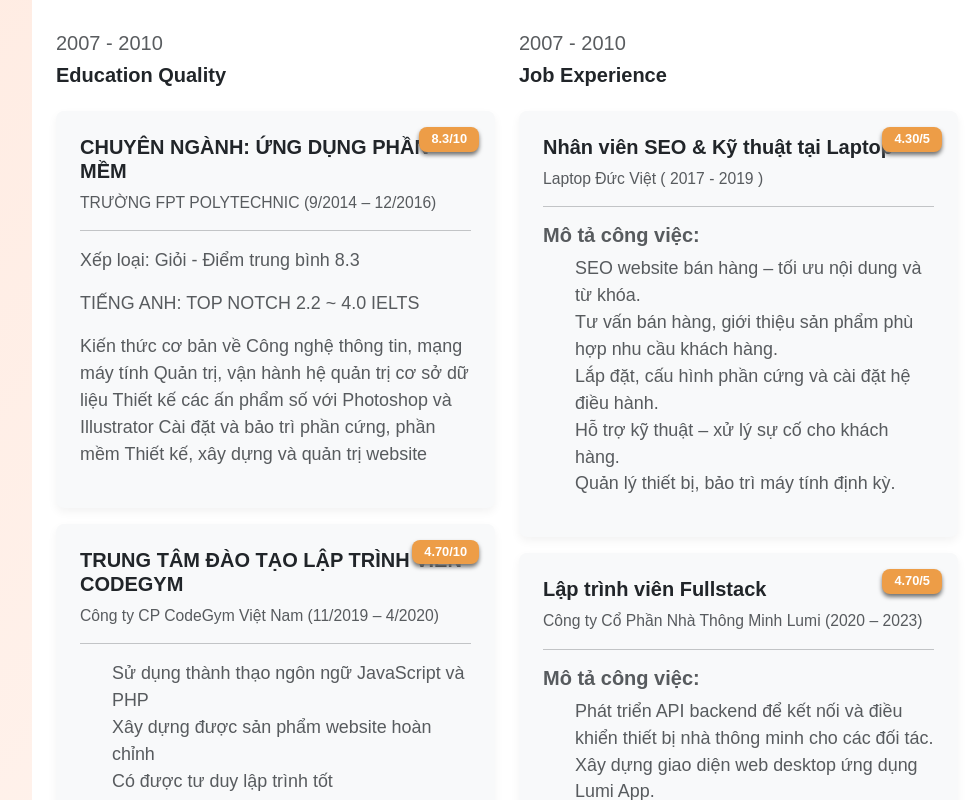
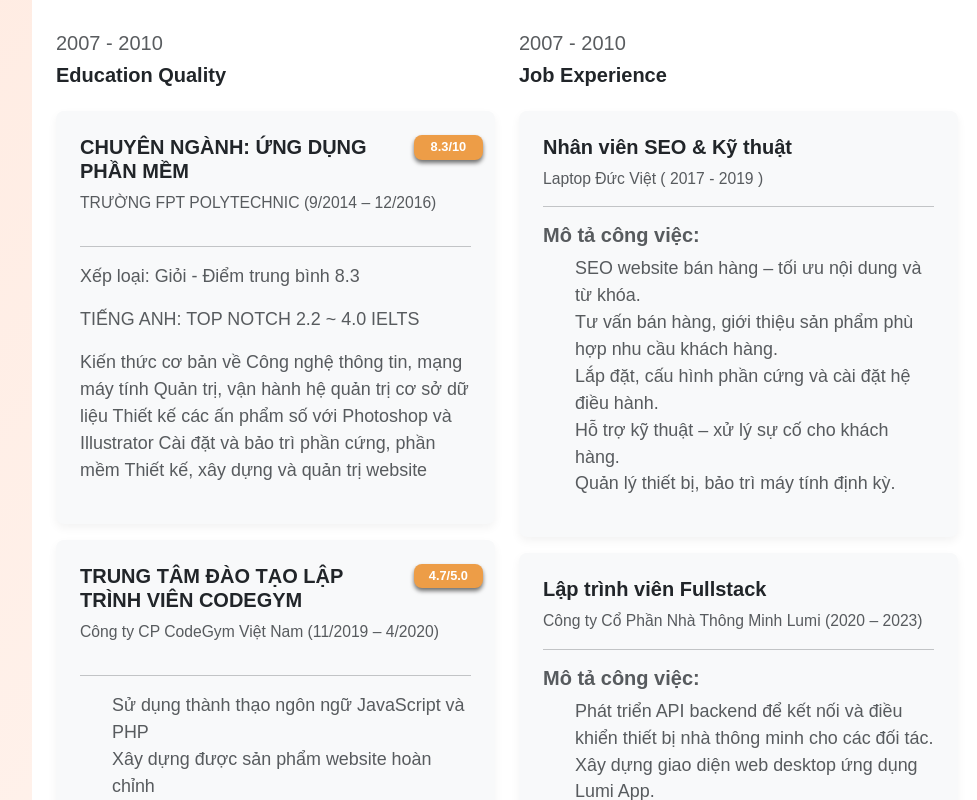
Before and after one commit to LongC1019I1/webCV, a React (Vite) app: page /resume in a window 1280 px wide. Shown: the part 2000-2800 px from the top of the page, without its empty margins (228-1205 px from the left). Built offline with nearby package versions, Linux system fonts and the light colour scheme; no server answers.

Commit message:
update FORM RESSUME

```diff
--- a/src/Pages/Resume.jsx
+++ b/src/Pages/Resume.jsx
@@ -1,4 +1,4 @@
-import React from "react";
+import React, { useEffect, useRef, useState } from "react";
 import AnimatedProgress from "../components/AnimatedProgress";
 import my_img from "../assets/img/my-profile.png";
 import { FaPeopleGroup, FaCrown } from "react-icons/fa6";
@@ -33,7 +33,7 @@ Thiết kế các ấn phẩm số với Photoshop và Illustrator
 Cài đặt và bảo trì phần cứng, phần mềm
 Thiết kế, xây dựng và quản trị website </p>
       `,
-    score: "8.3",
+    score: "8.3/10",
     highlight: true,
   },
   {
@@ -47,7 +47,7 @@ Thiết kế, xây dựng và quản trị website </p>
 <li>Vận dụng tốt Agile – mô hình phát triển phần mềm phổ biến toàn cầu</li>
 <li>Nắm chắc kiến thức luyện thi Chứng chỉ Lập trình Quốc tế (OCA)</li>
 </ul>`,
-    score: "4.70",
+    score: "4.7/5.0",
     highlight: false,
   },
   {
@@ -73,14 +73,14 @@ Thiết kế, xây dựng và quản trị website </p>
 
   </ul>
 </section>`,
-    score: "Bằng Tốt",
+    score: "Tốt/Giỏi",
     highlight: false,
   },
 ];
 
 const job = [
   {
-    title: "Nhân viên SEO & Kỹ thuật tại Laptop",
+    title: "Nhân viên SEO & Kỹ thuật",
     subtitle: "Laptop Đức Việt ( 2017 - 2019 )",
     description: `  <h5>Mô tả công việc:</h5>
   <ul>
@@ -129,6 +129,27 @@ const job = [
 ];
 
 const ExperienceSkills = () => {
+  const [inView, setInView] = useState(false);
+  useEffect(() => {
+    const handleScroll = () => {
+      const scrollTop = window.scrollY;
+      const windowHeight = window.innerHeight;
+      const documentHeight = document.documentElement.scrollHeight;
+
+      const scrollPercentage = (scrollTop + windowHeight) / documentHeight;
+
+      if (scrollPercentage >= 0.98) {
+        setInView(true); // Kích hoạt progress bar
+      } else {
+        setInView(false); // Ẩn lại nếu cần
+      }
+    };
+
+    window.addEventListener("scroll", handleScroll);
+    return () => {
+      window.removeEventListener("scroll", handleScroll);
+    };
+  }, []);
   return (
     <div className="container ">
       <section className="container py-5">
@@ -290,13 +311,14 @@ const ExperienceSkills = () => {
               key={index}
               className={`edu-card-2  p-4 position-relative rounded-3 mb-3  bg-light`}
             >
-              <span className="badge score-badge">{item.score}/10</span>
-              <h5 className="fw-bold title" style={{ maxWidth: "395px" }}>
-                {item.title}
-              </h5>
-              <small className="text-muted d-block mb-3 subtitle">
-                {item.subtitle}
-              </small>
+              <div className="row">
+                <h5 className="col-10 fw-bold title">{item.title}</h5>
+                <span className="col-2 badge score-badge">{item.score}</span>
+                <small className="text-muted d-block mb-3 subtitle">
+                  {item.subtitle}
+                </small>
+              </div>
+
               <hr />
               <p className={`mb-0 text-muted edu-content `}>
                 {" "}
@@ -315,8 +337,8 @@ const ExperienceSkills = () => {
               key={index}
               className={`edu-card-2 p-4 position-relative rounded-3 mb-3  bg-light`}
             >
-              <span className="badge score-badge">{item.score}/5</span>
-              <h5 className="fw-bold title" style={{ maxWidth: "395px" }}>
+
+              <h5 className="fw-bold title" >
                 {item.title}
               </h5>
               <small className="text-muted d-block mb-3 subtitle ">
@@ -344,7 +366,7 @@ const ExperienceSkills = () => {
                   <span className="text-uppercase small">{skill.label}</span>
                   <span className="small fw-semibold">{skill.value}%</span>
                 </div>
-                <AnimatedProgress value={skill.value} />
+                <AnimatedProgress value={inView ? skill.value : 0} />
               </div>
             ))}
           </div>
@@ -367,7 +389,7 @@ const ExperienceSkills = () => {
                   ></div>
                 </div> */}
 
-                <AnimatedProgress value={skill.value} />
+                <AnimatedProgress value={inView ? skill.value : 0} />
               </div>
             ))}
           </div>
--- a/src/index.css
+++ b/src/index.css
@@ -287,9 +287,10 @@ body {
   color: white;
 }
 .score-badge {
-  position: absolute;
+  /* position: absolute;
   top: 1rem;
-  right: 1rem;
+  right: 1rem; */
+  height: 100%;
   padding: 6px 12px;
   border-radius: 8px;
   font-size: 0.8rem;
```
